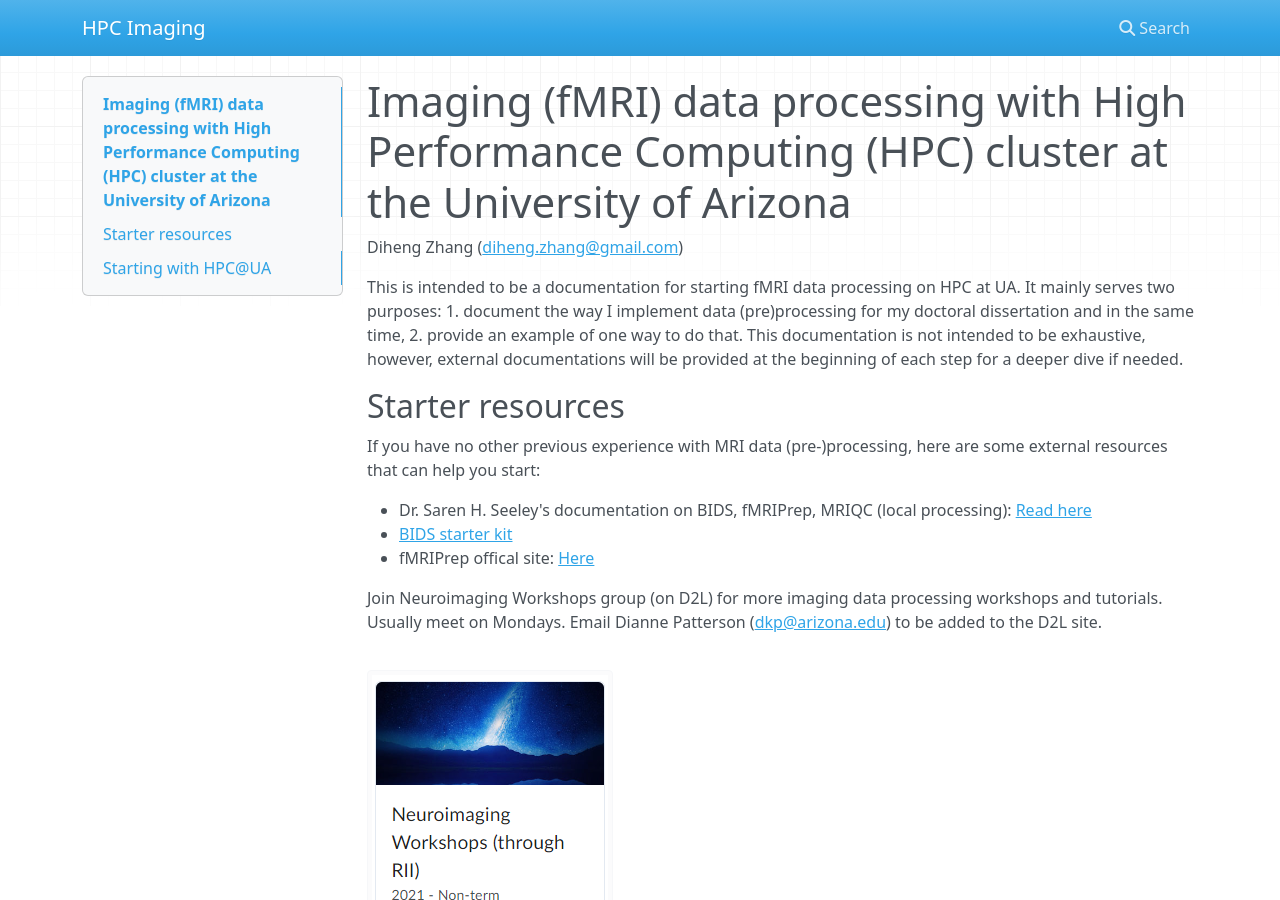
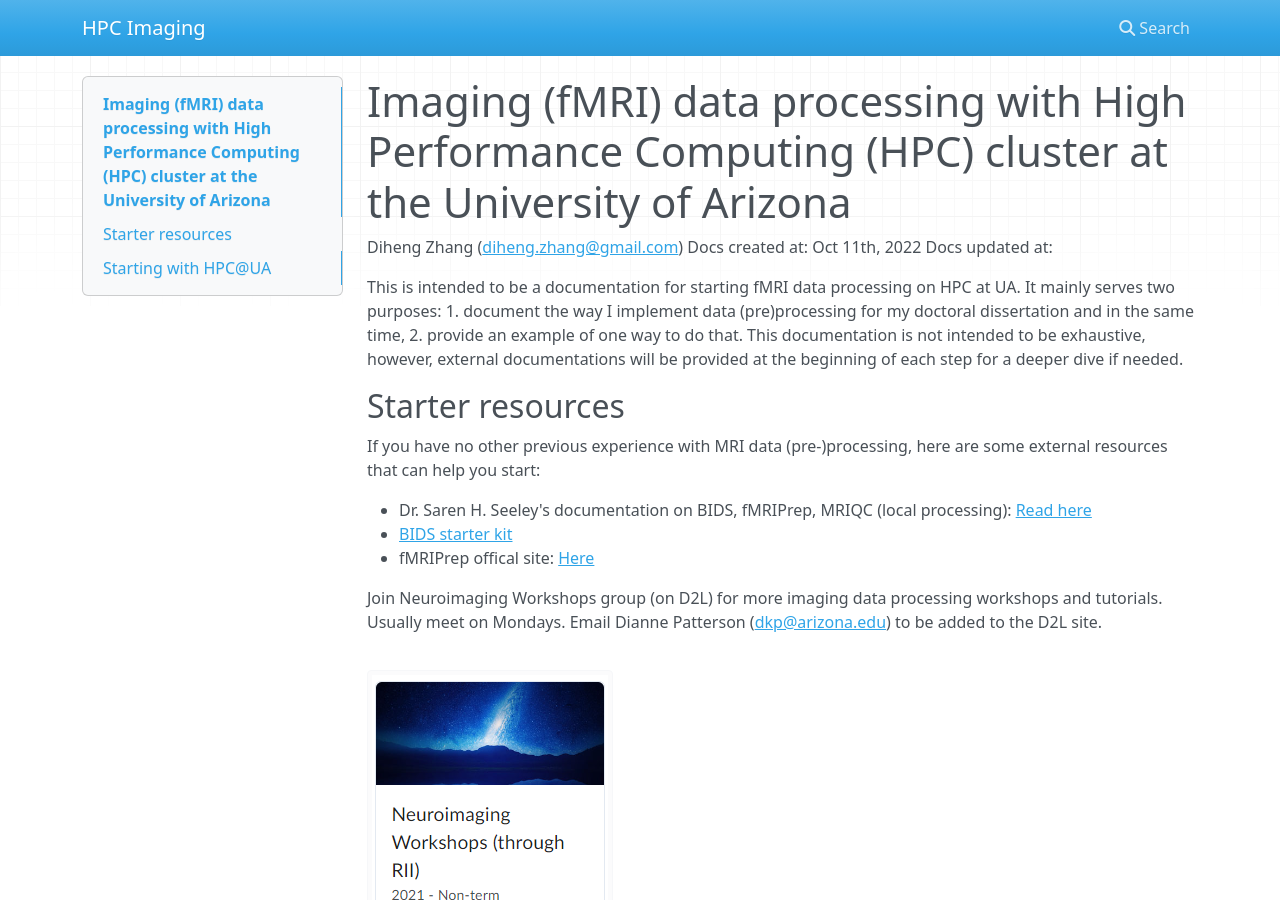
Before and after one commit to Diheng/HPC_imaging, an MkDocs documentation site: the page built from docs/index.md, in a window 1280 px wide and 900 px high. Built offline with MkDocs 1.6.1, drawn with Linux system fonts in a browser that asks for light colours; nearby versions of some CDN libraries.

Commit message:
Update index.md
Added a bit editing on Windows

```diff
--- a/docs/index.md
+++ b/docs/index.md
@@ -1,6 +1,8 @@
 # Imaging (fMRI) data processing with High Performance Computing (HPC) cluster at the University of Arizona
 
 Diheng Zhang ([diheng.zhang@gmail.com](mailto:diheng.zhang@gmail.com))
+Docs created at: Oct 11th, 2022
+Docs updated at: <time>
 
 This is intended to be a documentation for starting fMRI data processing on HPC at UA. It mainly serves two purposes: 1. document the way I implement data (pre)processing for my doctoral dissertation and in the same time, 2. provide an example of one way to do that. This documentation is not intended to be exhaustive, however, external documentations will be provided at the beginning of each step for a deeper dive if needed.
 
```
